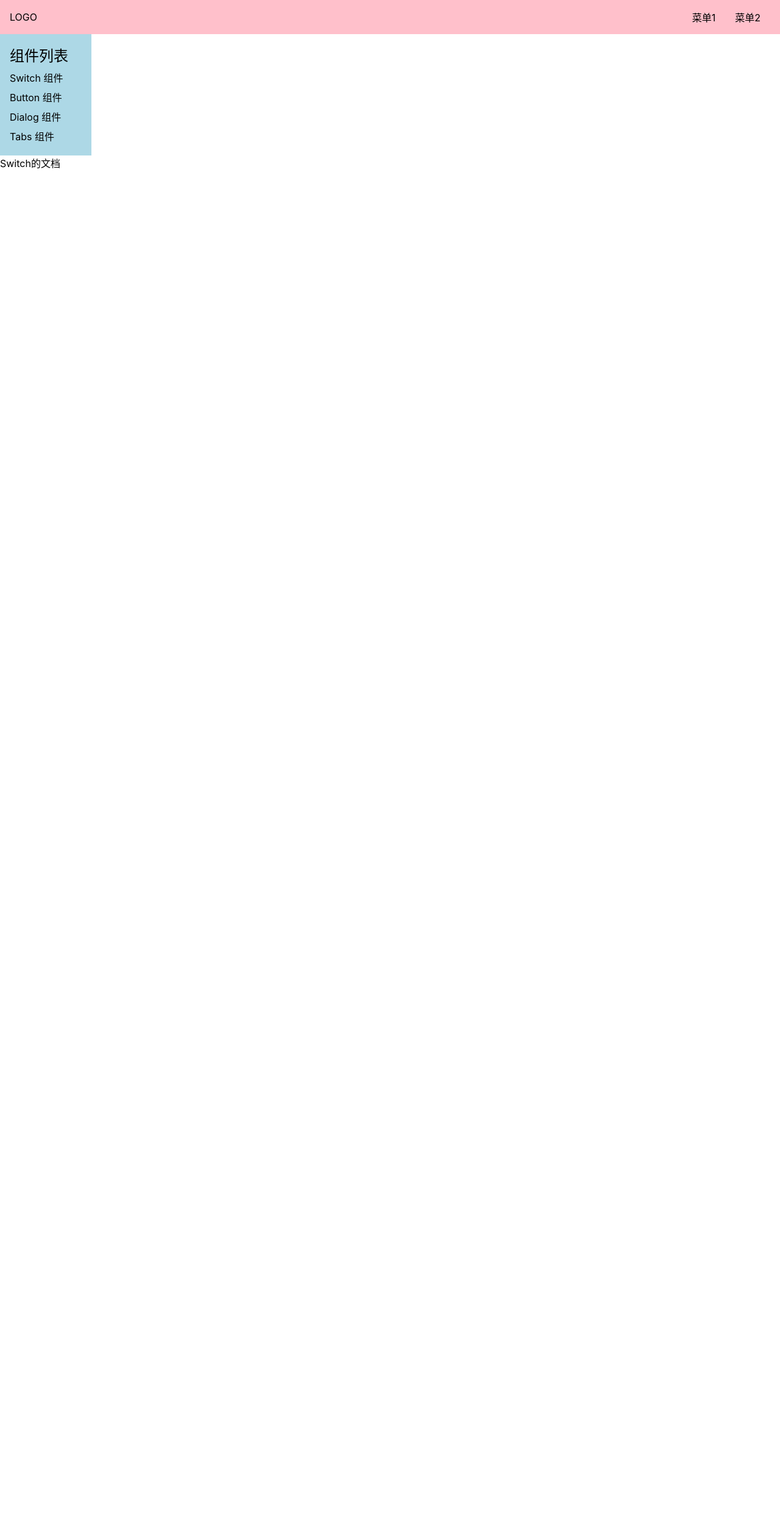
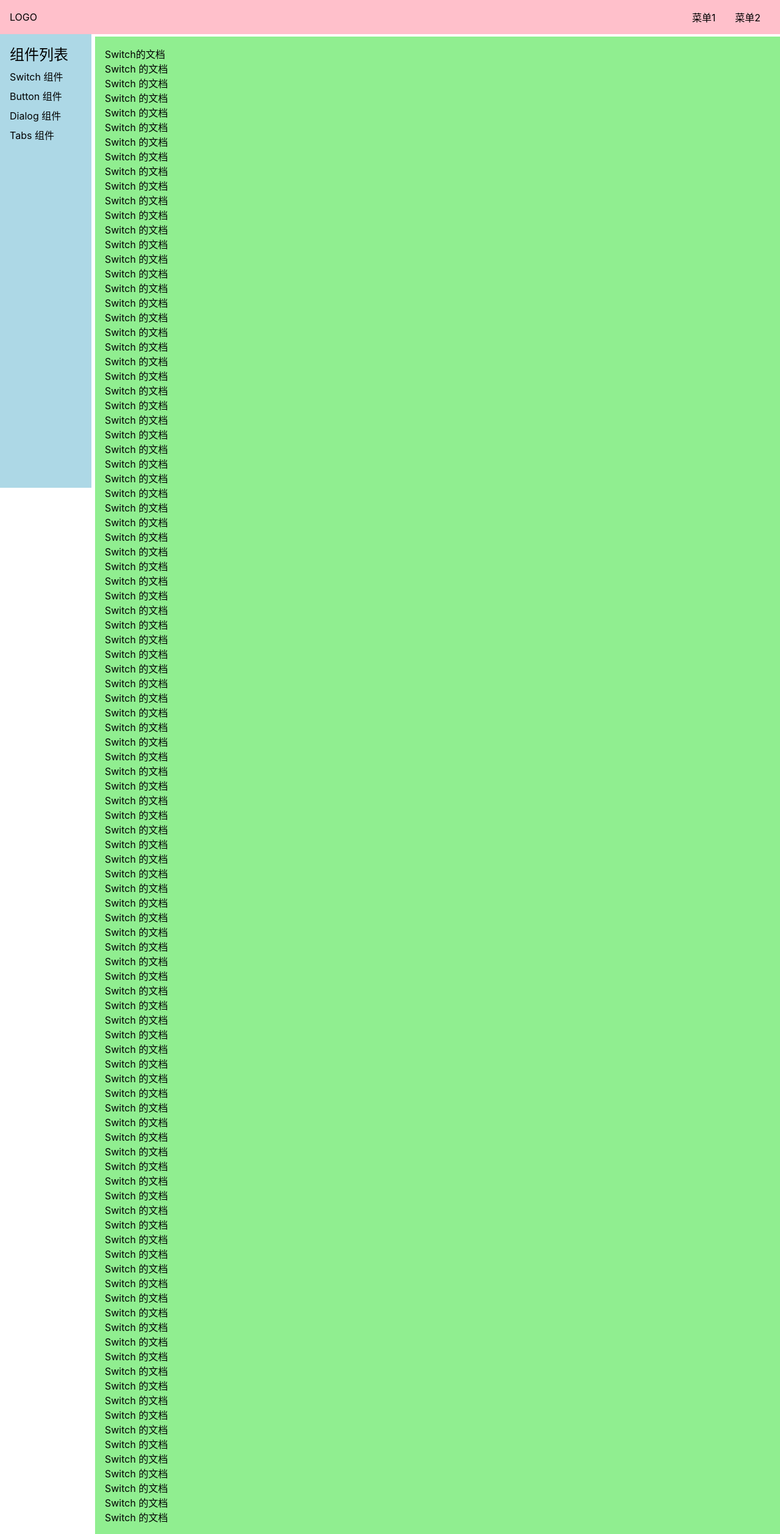
Before and after one commit to bbter/waner-ui, a Vue app: page /#/doc/switch in a window 1280 px wide. Shown: the whole page at 61% size. Before the commit the page ends 800 px from the top, so only its background shows below. Built offline with nearby package versions, Linux system fonts and the light colour scheme.

Commit message:
整体布局css

```diff
--- a/src/components/SwitchDemo.vue
+++ b/src/components/SwitchDemo.vue
@@ -1,5 +1,105 @@
 <template>
-    <div>
-        Switch的文档
-    </div>
+  <div>
+    Switch的文档
+    <p>Switch 的文档</p>
+    <p>Switch 的文档</p>
+    <p>Switch 的文档</p>
+    <p>Switch 的文档</p>
+    <p>Switch 的文档</p>
+    <p>Switch 的文档</p>
+    <p>Switch 的文档</p>
+    <p>Switch 的文档</p>
+    <p>Switch 的文档</p>
+    <p>Switch 的文档</p>
+    <p>Switch 的文档</p>
+    <p>Switch 的文档</p>
+    <p>Switch 的文档</p>
+    <p>Switch 的文档</p>
+    <p>Switch 的文档</p>
+    <p>Switch 的文档</p>
+    <p>Switch 的文档</p>
+    <p>Switch 的文档</p>
+    <p>Switch 的文档</p>
+    <p>Switch 的文档</p>
+    <p>Switch 的文档</p>
+    <p>Switch 的文档</p>
+    <p>Switch 的文档</p>
+    <p>Switch 的文档</p>
+    <p>Switch 的文档</p>
+    <p>Switch 的文档</p>
+    <p>Switch 的文档</p>
+    <p>Switch 的文档</p>
+    <p>Switch 的文档</p>
+    <p>Switch 的文档</p>
+    <p>Switch 的文档</p>
+    <p>Switch 的文档</p>
+    <p>Switch 的文档</p>
+    <p>Switch 的文档</p>
+    <p>Switch 的文档</p>
+    <p>Switch 的文档</p>
+    <p>Switch 的文档</p>
+    <p>Switch 的文档</p>
+    <p>Switch 的文档</p>
+    <p>Switch 的文档</p>
+    <p>Switch 的文档</p>
+    <p>Switch 的文档</p>
+    <p>Switch 的文档</p>
+    <p>Switch 的文档</p>
+    <p>Switch 的文档</p>
+    <p>Switch 的文档</p>
+    <p>Switch 的文档</p>
+    <p>Switch 的文档</p>
+    <p>Switch 的文档</p>
+    <p>Switch 的文档</p>
+    <p>Switch 的文档</p>
+    <p>Switch 的文档</p>
+    <p>Switch 的文档</p>
+    <p>Switch 的文档</p>
+    <p>Switch 的文档</p>
+    <p>Switch 的文档</p>
+    <p>Switch 的文档</p>
+    <p>Switch 的文档</p>
+    <p>Switch 的文档</p>
+    <p>Switch 的文档</p>
+    <p>Switch 的文档</p>
+    <p>Switch 的文档</p>
+    <p>Switch 的文档</p>
+    <p>Switch 的文档</p>
+    <p>Switch 的文档</p>
+    <p>Switch 的文档</p>
+    <p>Switch 的文档</p>
+    <p>Switch 的文档</p>
+    <p>Switch 的文档</p>
+    <p>Switch 的文档</p>
+    <p>Switch 的文档</p>
+    <p>Switch 的文档</p>
+    <p>Switch 的文档</p>
+    <p>Switch 的文档</p>
+    <p>Switch 的文档</p>
+    <p>Switch 的文档</p>
+    <p>Switch 的文档</p>
+    <p>Switch 的文档</p>
+    <p>Switch 的文档</p>
+    <p>Switch 的文档</p>
+    <p>Switch 的文档</p>
+    <p>Switch 的文档</p>
+    <p>Switch 的文档</p>
+    <p>Switch 的文档</p>
+    <p>Switch 的文档</p>
+    <p>Switch 的文档</p>
+    <p>Switch 的文档</p>
+    <p>Switch 的文档</p>
+    <p>Switch 的文档</p>
+    <p>Switch 的文档</p>
+    <p>Switch 的文档</p>
+    <p>Switch 的文档</p>
+    <p>Switch 的文档</p>
+    <p>Switch 的文档</p>
+    <p>Switch 的文档</p>
+    <p>Switch 的文档</p>
+    <p>Switch 的文档</p>
+    <p>Switch 的文档</p>
+    <p>Switch 的文档</p>
+    <p>Switch 的文档</p>
+  </div>
 </template>
--- a/src/components/Topnav.vue
+++ b/src/components/Topnav.vue
@@ -27,7 +27,10 @@ export default {
   background: pink;
   display: flex;
   padding: 16px;
-  position: relative;
+  position: fixed;
+  top: 0;
+  left: 0;
+  width: 100%;
   z-index: 10;
   justify-content: center;
   align-items: center;
--- a/src/views/Doc.vue
+++ b/src/views/Doc.vue
@@ -1,9 +1,6 @@
-import { inject } from 'vue';
-import { inject } from 'vue';
-import { inject } from 'vue';
 <template>
-  <div>
-    <Topnav />
+  <div class="layout">
+    <Topnav class="nav" />
     <div class="content">
       <aside v-if="asideVisible">
         <h2>组件列表</h2>
@@ -44,10 +41,42 @@ export default {
 </script>
 
 <style lang="scss" scoped>
+.layout {
+  display: flex;
+  flex-direction: column;
+  height: 100vh;
+  > .nav {
+    flex-shrink: 0;
+  }
+  > .content {
+    flex-grow: 1;
+    padding-top: 60px;
+    padding-left: 156px;
+    @media (max-width: 500px) {
+      padding-left: 0;
+    }
+  }
+}
+.content {
+  display: flex;
+  > aside {
+    flex-shrink: 0;
+  }
+  > main {
+    flex-grow: 1;
+    padding: 16px;
+    background: lightgreen;
+  }
+}
 aside {
   background: lightblue;
   width: 150px;
   padding: 16px;
+  position: fixed;
+  top: 0;
+  left: 0;
+  padding-top: 70px;
+  height: 100%;
   > h2 {
     margin-bottom: 4px;
   }
@@ -57,11 +86,8 @@ aside {
       padding: 4px 0;
     }
   }
-  @media (max-width: 500px) {
-    position: fixed;
-    top: 0;
-    left: 0;
-    padding-top: 70px;
-  }
+}
+main {
+  overflow: auto;
 }
 </style>
```
